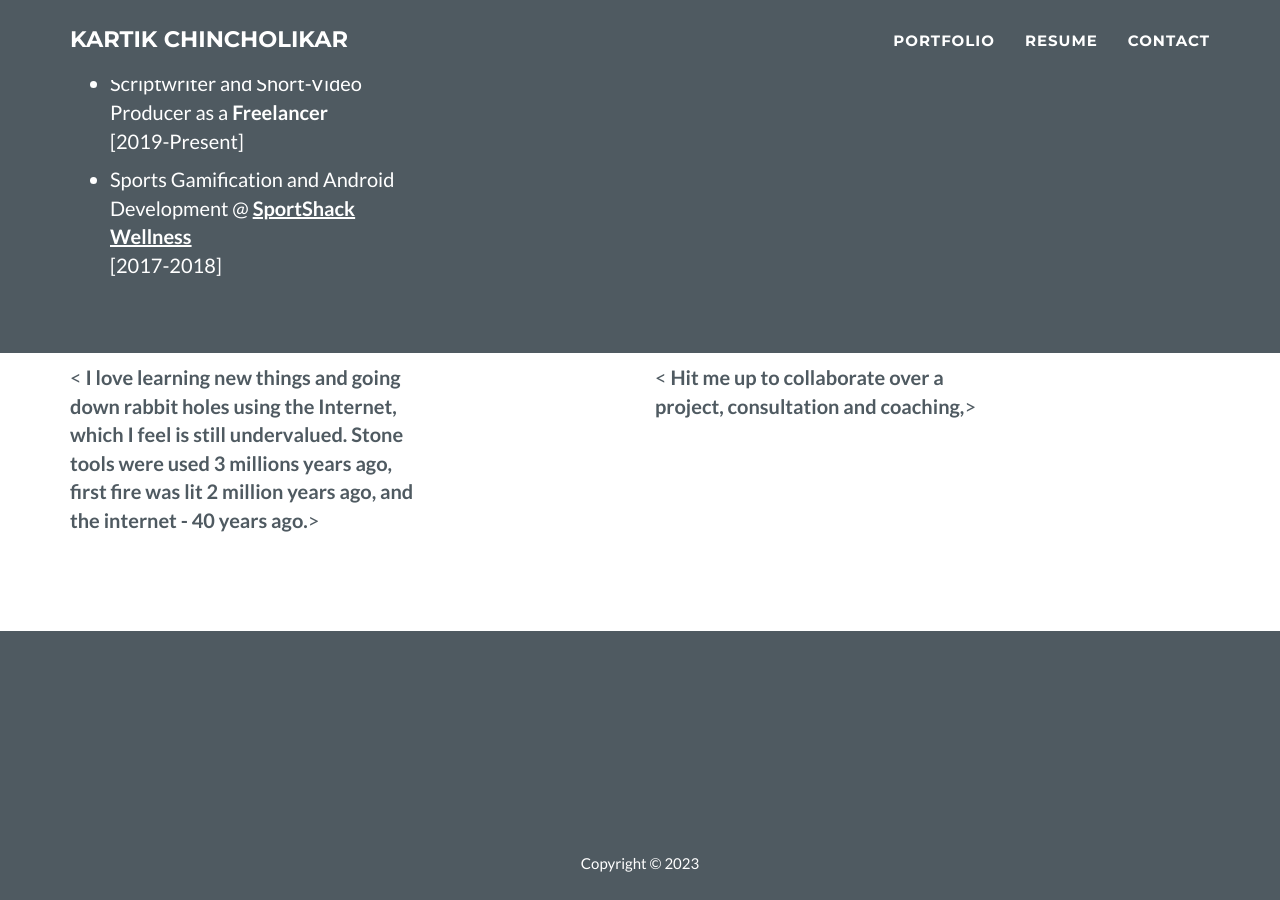
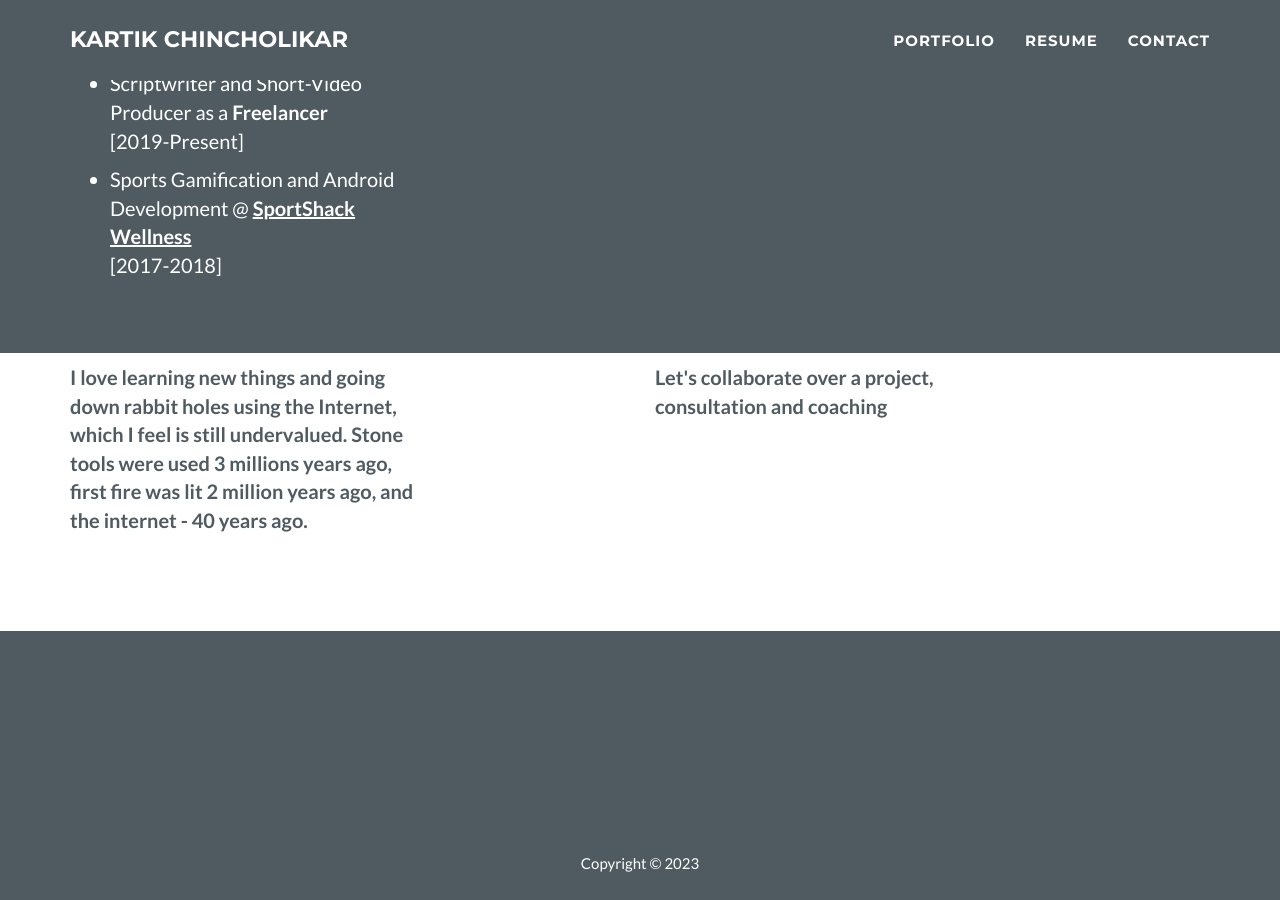
Before and after one commit to kartikchincholikar/kartikchincholikar.github.io, a Jekyll site: the page built from _posts/2014-07-17-Simulations in Statistical Learning Theory.markdown, in a window 1280 px wide and 900 px high, scrolled down 970 px. Built offline with Jekyll 4.4.1, drawn with Linux system fonts in a browser that asks for light colours.

Commit message:
Update contact_static.html

```diff
--- a/_includes/contact_static.html
+++ b/_includes/contact_static.html
@@ -3,8 +3,8 @@
   <div class="container">
     <div class="row">
       <div class="col-lg-4">
-        <p><<b> I love learning new things and going down rabbit holes using the Internet, which I feel is still undervalued.
-              Stone tools were used 3 millions years ago, first fire was lit 2 million years ago, and the internet - 40 years ago.</b>><br></p>
+        <p><b> I love learning new things and going down rabbit holes using the Internet, which I feel is still undervalued.
+              Stone tools were used 3 millions years ago, first fire was lit 2 million years ago, and the internet - 40 years ago.</b><br></p>
         <ul class="list-inline">
           {% for network in site.social %}
           <li>
@@ -15,7 +15,7 @@
         </ul>
       </div>
       <div class="col-lg-4 col-lg-offset-2">
-        <p><<b> Hit me up to collaborate over a project, consultation and coaching,</b>><br></p>
+        <p><b> Let's collaborate over a project, consultation and coaching</b><br></p>
 
       </div>
     </div>
```
